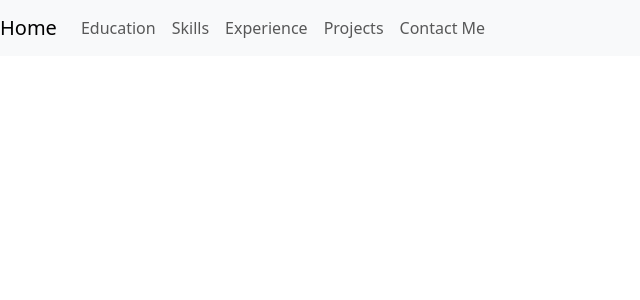
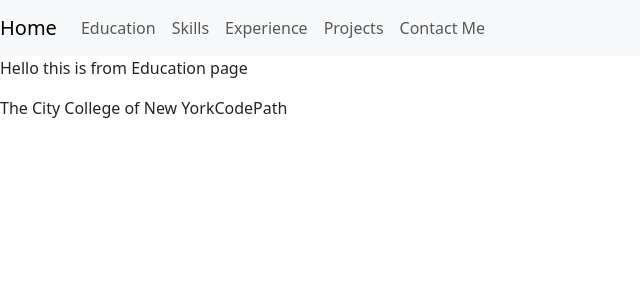
Before and after one commit to qxou14/personal_website, a React (Create React App) app: page / in a window 1280 px wide. Shown: the top 300 px of the page, without its empty margins (0-640 px from the left). Built offline with nearby package versions, Linux system fonts and the light colour scheme.

Commit message:
add education page tempalte

```diff
--- a/src/App.js
+++ b/src/App.js
@@ -1,8 +1,12 @@
-import Header from "./Component/header";
+import EducationPage from "./Component/EducationPage";
+import Education from "./Content/EducationContent";
+import Header from "./Component/Header";
+
 function App() {
   return (
     <div className="App">
       <Header />
+      <EducationPage content={Education} />
     </div>
   );
 }
--- a/src/Component/EducationPage.js
+++ b/src/Component/EducationPage.js
@@ -0,0 +1,14 @@
+import React from "react";
+import { Card } from "react-bootstrap";
+
+function EducationPage({ content }) {
+  return (
+    <div>
+      {" "}
+      <p>Hello this is from Education page </p>
+      {content.map((education) => education.name)}
+    </div>
+  );
+}
+
+export default EducationPage;
--- a/src/Content/EducationContent.js
+++ b/src/Content/EducationContent.js
@@ -17,3 +17,5 @@ const Education = [
     ],
   },
 ];
+
+export default Education;
```
